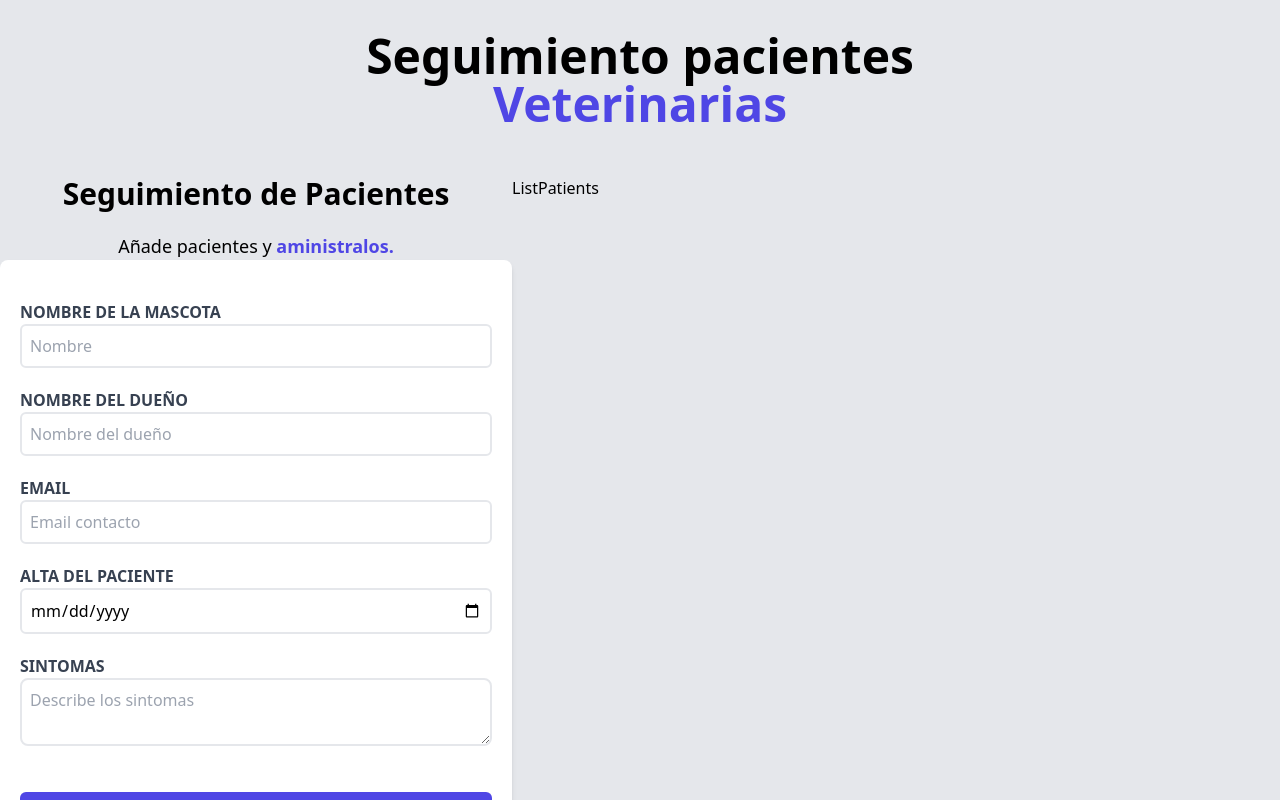
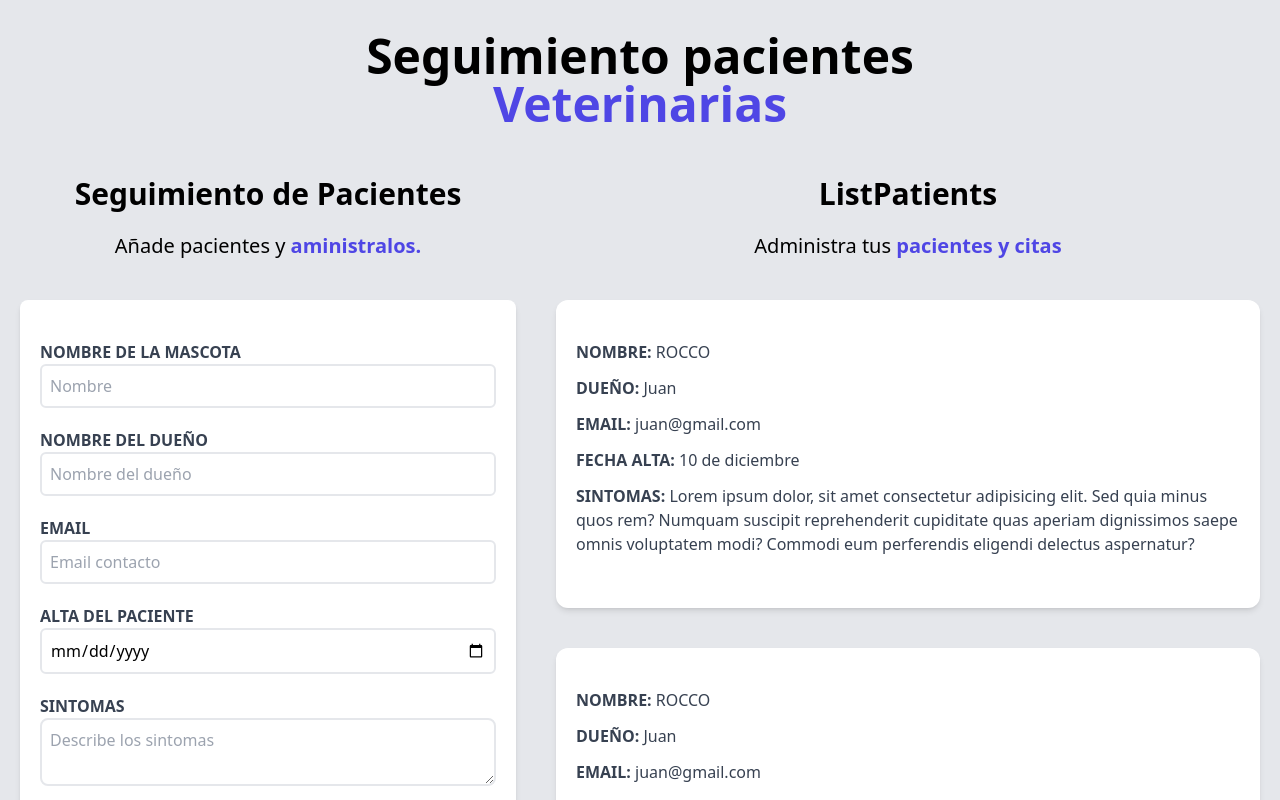
Before and after one commit to Itsjuanit/my-calendar-app, a React (Vite) app: page / in a window 1280 px wide. Shown: the top 800 px of the page. Built offline with nearby package versions, Linux system fonts and the light colour scheme.

Commit message:
Se agrego useState

```diff
--- a/src/components/Form.jsx
+++ b/src/components/Form.jsx
@@ -1,17 +1,27 @@
 import React from "react";
+import { useState, useEffect } from "react";
+export const Form = () => {
+  const [name, setName] = useState("");
+  const [owner, setOwner] = useState("");
+  const [email, setEmail] = useState("");
+  const [discharged, setDischarged] = useState("");
+  const [symptoms, setSymptoms] = useState("");
 
-export const Form = () => {
+  const handleSubmit = (e) => {
+    e.preventDefault();
+    console.log("Formulario enviado");
+  };
   return (
-    <div className="md:w-1/2 lg:w-2/5">
+    <div className="md:w-1/2 lg:w-2/5 mx-5">
       <h2 className="font-black text-3xl text-center">
         Seguimiento de Pacientes
       </h2>
-      <p className="text-lg mt-5 text-center">
+      <p className="text-xl mt-5 text-center mb-10">
         Añade pacientes y{" "}
         <span className="text-indigo-600 font-bold">aministralos.</span>
       </p>
       <form
-        action=""
+        onSubmit={handleSubmit}
         className="bg-white shadow-md rounded-lg py-10 px-5 mb-10"
       >
         <div className="mb-5">
@@ -26,6 +36,8 @@
             type="text"
             placeholder="Nombre"
             className="border-2 w-full p-2 mt2 placeholder-gray-400 rounded-md"
+            value={name}
+            onChange={(e) => setName(e.target.value)}
           />
         </div>
         <div className="mb-5">
@@ -40,6 +52,8 @@
             type="text"
             placeholder="Nombre del dueño"
             className="border-2 w-full p-2 mt2 placeholder-gray-400 rounded-md"
+            value={owner}
+            onChange={(e) => setOwner(e.target.value)}
           />
         </div>
         <div className="mb-5">
@@ -54,6 +68,8 @@
             type="email"
             placeholder="Email contacto"
             className="border-2 w-full p-2 mt2 placeholder-gray-400 rounded-md"
+            value={email}
+            onChange={(e) => setEmail(e.target.value)}
           />
         </div>
         <div className="mb-5">
@@ -67,6 +83,8 @@
             id="discharged"
             type="date"
             className="border-2 w-full p-2 mt2 placeholder-gray-400 rounded-md"
+            value={discharged}
+            onChange={(e) => setDischarged(e.target.value)}
           />
         </div>
         <div className="mb-10">
@@ -81,6 +99,8 @@
             id="symptoms"
             className="border-2 w-full p-2 mt2 placeholder-gray-400 rounded-lg"
             placeholder="Describe los sintomas"
+            value={symptoms}
+            onChange={(e) => setSymptoms(e.target.value)}
           />
         </div>
         <input
--- a/src/components/ListPatients.jsx
+++ b/src/components/ListPatients.jsx
@@ -1,9 +1,20 @@
 import React from "react";
+import { Patients } from "./Patients";
 
 export const ListPatients = () => {
   return (
-    <div className="w-1/2 lg:w-3/5">
-      <h1>ListPatients</h1>
+    <div className="md:w-1/2 lg:w-3/5 md:h-screen overflow-y-scroll">
+      <h2 className="font-black text-3xl text-center">ListPatients</h2>
+      <p className="text-xl mt-5 mb-10 text-center">
+        Administra tus{" "}
+        <span className="text-indigo-600 font-bold">pacientes y citas</span>
+      </p>
+      <Patients />
+      <Patients />
+      <Patients />
+      <Patients />
+      <Patients />
+      <Patients />
     </div>
   );
 };
--- /dev/null
+++ b/src/components/Patients.jsx
@@ -0,0 +1,33 @@
+import React from "react";
+
+export const Patients = () => {
+  return (
+    <div className="mx-5 my-10 bg-white shadow-md px-5 py-10 rounded-xl">
+      <p className="font-bold mb-3 text-gray-700 uppercase">
+        Nombre: {""}
+        <span className="font-normal normal-case">ROCCO</span>
+      </p>
+      <p className="font-bold mb-3 text-gray-700 uppercase">
+        Dueño: {""}
+        <span className="font-normal normal-case">Juan</span>
+      </p>
+      <p className="font-bold mb-3 text-gray-700 uppercase">
+        Email: {""}
+        <span className="font-normal normal-case">juan@gmail.com</span>
+      </p>
+      <p className="font-bold mb-3 text-gray-700 uppercase">
+        Fecha alta: {""}
+        <span className="font-normal normal-case">10 de diciembre</span>
+      </p>
+      <p className="font-bold mb-3 text-gray-700 uppercase">
+        Sintomas: {""}
+        <span className="font-normal normal-case">
+          Lorem ipsum dolor, sit amet consectetur adipisicing elit. Sed quia
+          minus quos rem? Numquam suscipit reprehenderit cupiditate quas aperiam
+          dignissimos saepe omnis voluptatem modi? Commodi eum perferendis
+          eligendi delectus aspernatur?
+        </span>
+      </p>
+    </div>
+  );
+};
```
